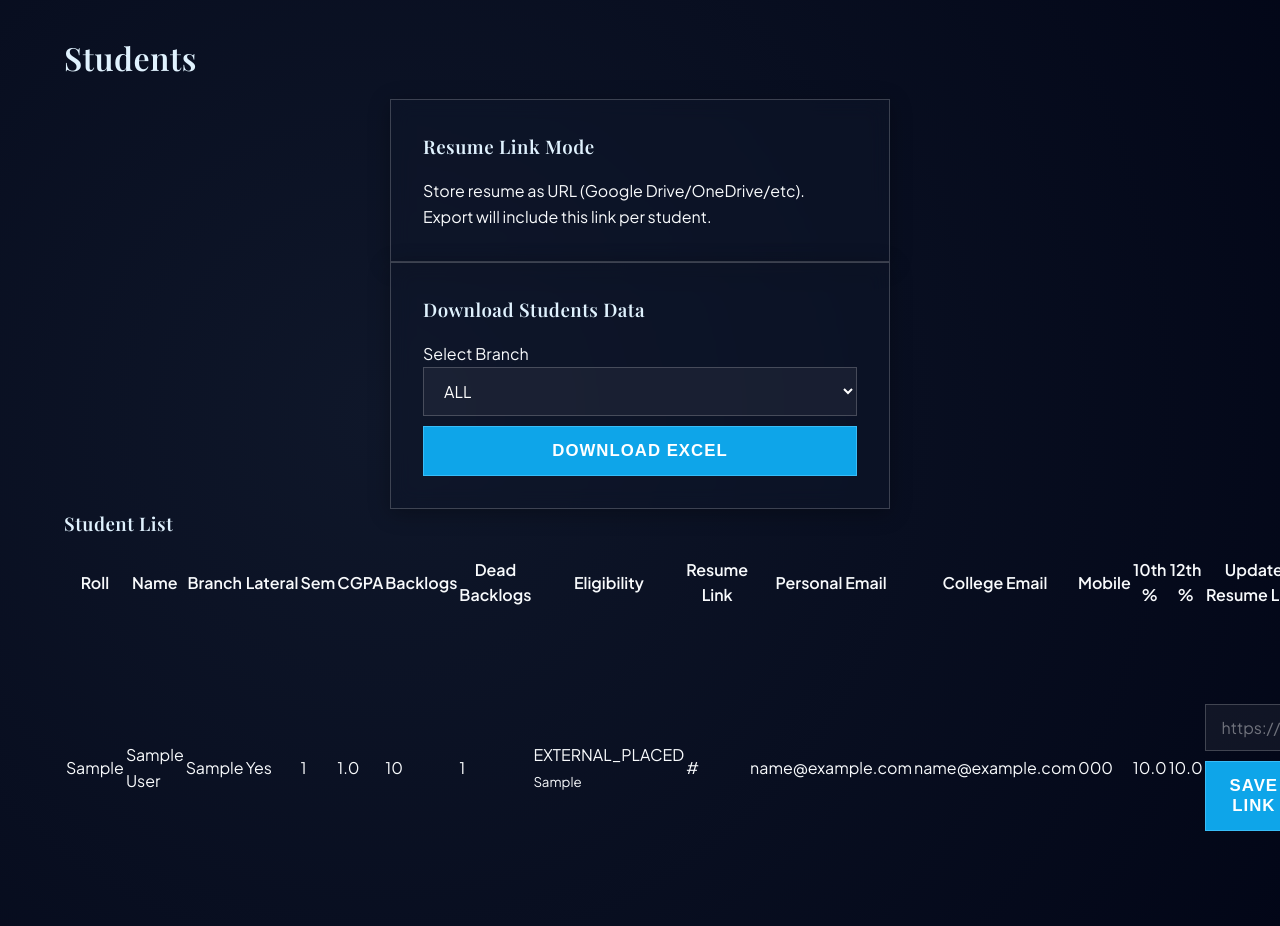
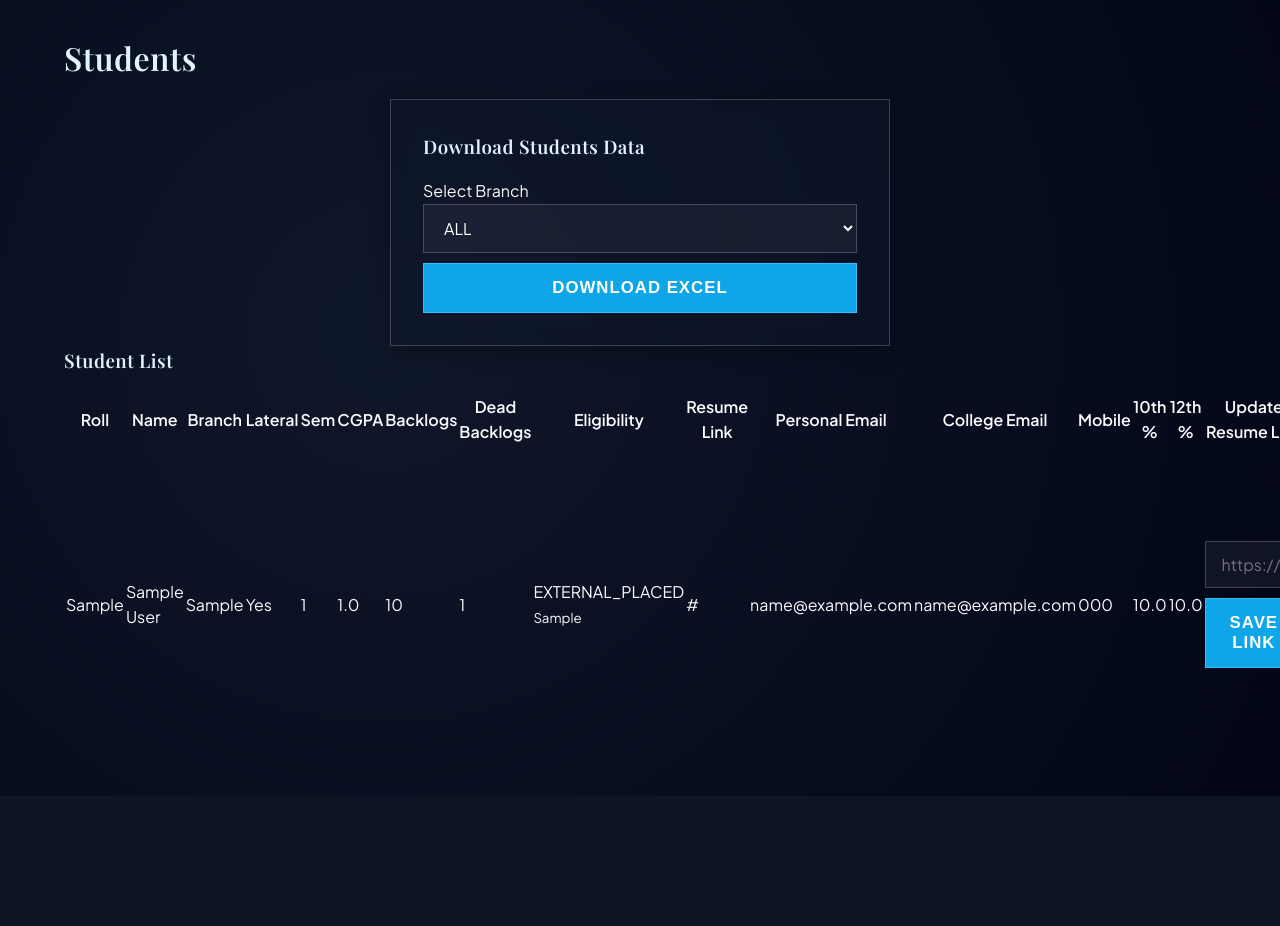
Before and after one commit to lavanayakhosla/TestPlacement, a Flask app: page /students in a window 1280 px wide; the page is wider, and only the part inside the window is pictured. Shown: the part 127-1053 px from the top of that part. After the commit the page ends 923 px from the top of that part, so only its background shows below. Run offline with Flask 3, Linux system fonts and the light colour scheme; the visitor is signed in with stand-in values (Sample User, id 1); tables that the repository leaves empty hold one stand-in row (values such as "Sample post"); some web fonts are replaced.

Commit message:
Update students.html

```diff
--- a/templates/students.html
+++ b/templates/students.html
@@ -1,12 +1,7 @@
 {% extends "base.html" %}
 {% block content %}
 <h1>Students</h1>
-<div class="grid grid-2">
-    <div class="card">
-    <h3>Resume Link Mode</h3>
-    <p>Store resume as URL (Google Drive/OneDrive/etc). Export will include this link per student.</p>
-  </div>
-</div>
+
 <div class="card">
   <h3>Download Students Data</h3>
 
```
